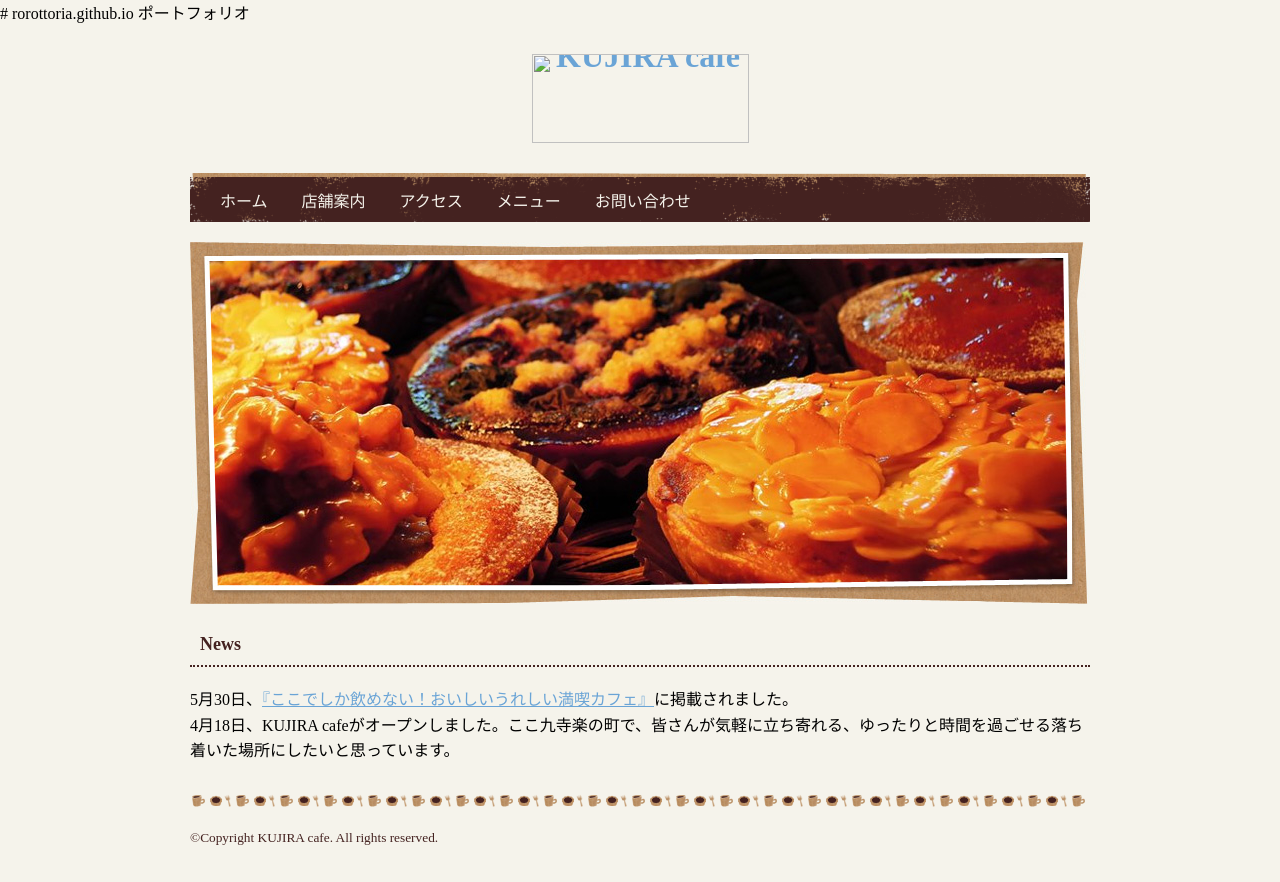
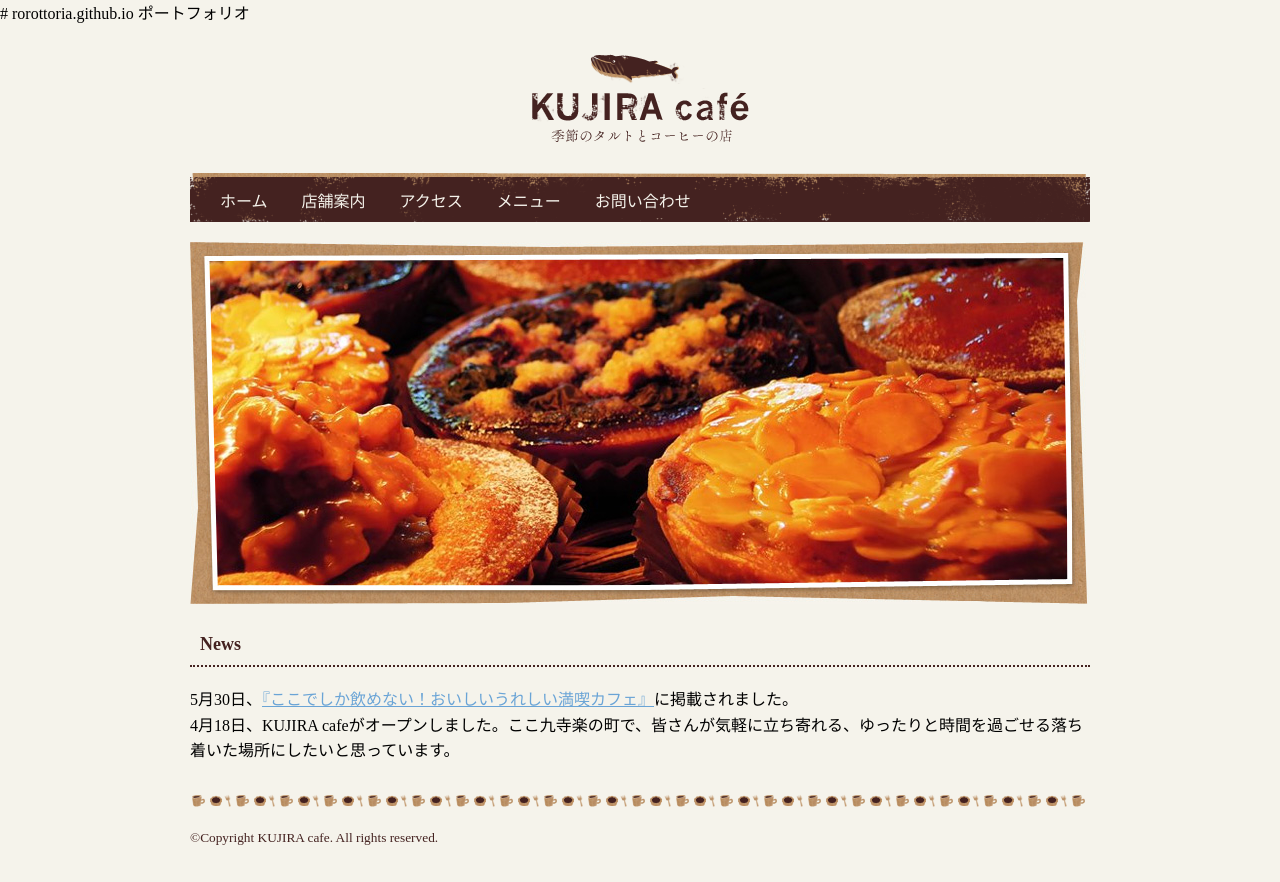
Before and after one commit to Rorottoria/rorottoria.github.io, a plain HTML site: page index.html in a window 1280 px wide. Drawn offline with Linux system fonts and the light colour scheme; files whose address does not match are found by name.

Commit message:
Update index.html

```diff
--- a/index.html
+++ b/index.html
@@ -10,7 +10,7 @@
   <body>
     <div class="wrapper">
       <!-- ヘッダーここから　-->
-<h1 id="logo"><a href="index.html"><img src="images/logo.png" alt="KUJIRA cafe" width="217" height="89"></a></h1>
+<h1 id="logo"><a href="index.html"><img src="logo.png" alt="KUJIRA cafe" width="217" height="89"></a></h1>
 <ul id="navi">
   <li><a href="index.html">ホーム</a></li>
   <li><a href="about.html">店舗案内</a></li>
```
